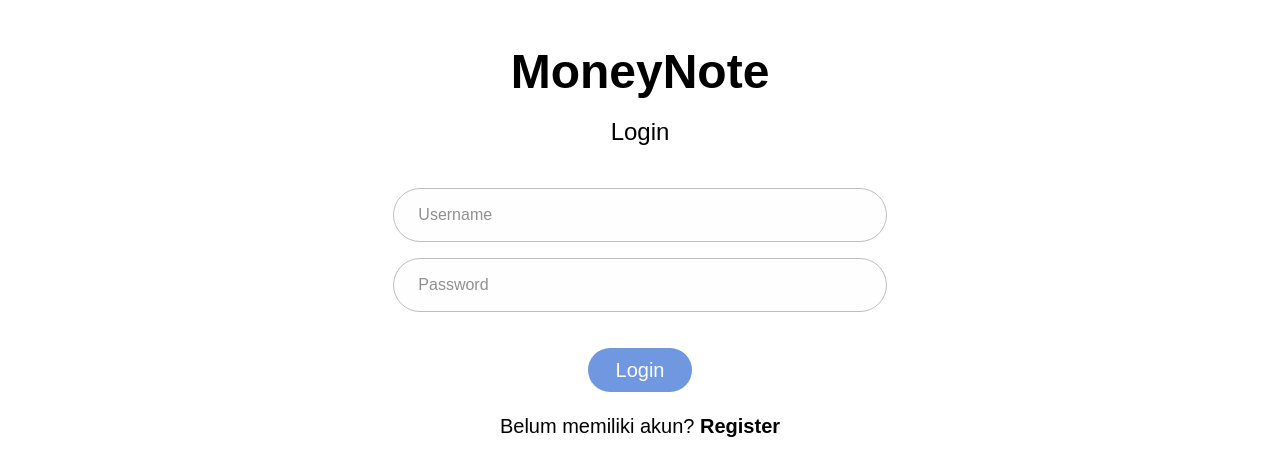
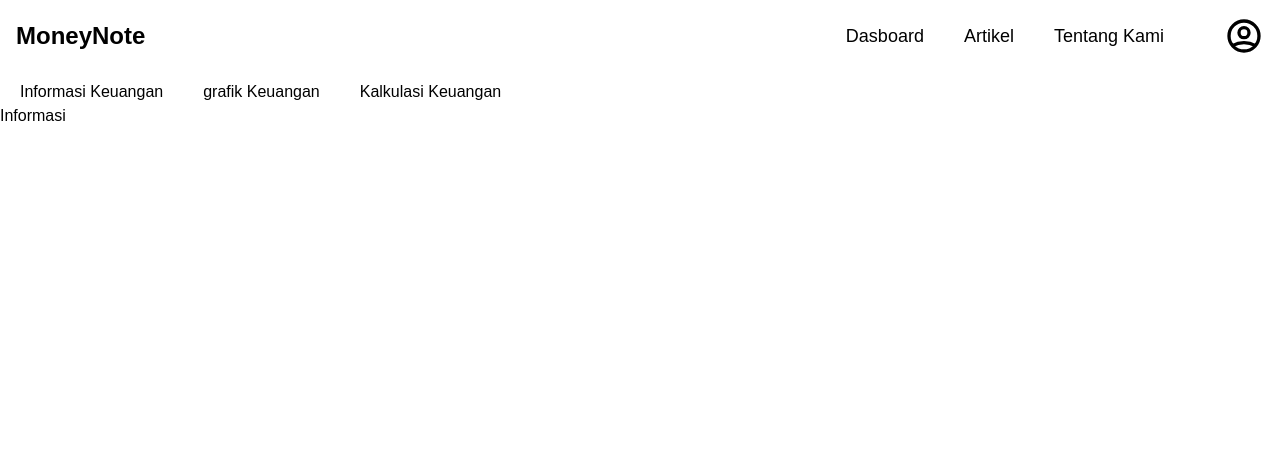
Before and after one commit to alirafli/money-note, a React (Vite) app: page /informasi-keuangan in a window 1280 px wide. Before the commit this address led to /login. Shown: the top 476 px of the page. Built offline with nearby package versions, Linux system fonts and the light colour scheme.

Commit message:
feat: add navlink at homepage

```diff
--- a/src/components/Navbar/index.jsx
+++ b/src/components/Navbar/index.jsx
@@ -36,7 +36,7 @@ const Navbar = () => {
                 <div className="flex-1 flex items-center justify-center sm:items-stretch sm:justify-between">
                   <div className="flex-shrink-0 flex items-center">
                     <Link
-                      to="/"
+                      to="/informasi-keuangan"
                       className="font-semibold text-black text-xl md:text-2xl font-playfair_display"
                     >
                       MoneyNote
--- a/src/context/UserContext.jsx
+++ b/src/context/UserContext.jsx
@@ -1,7 +1,7 @@
 import React, { createContext, useContext, useState } from "react";
 
 export const defaultValue = {
-  isAuthenticated: false,
+  isAuthenticated: true,
 };
 
 const UserContext = createContext(defaultValue);
--- /dev/null
+++ b/src/pages/Artikel/index.jsx
@@ -0,0 +1,9 @@
+import React from 'react'
+
+const Artikel = () => {
+  return (
+    <div className='pt-20'>Artikel</div>
+  )
+}
+
+export default Artikel
--- a/src/pages/Homepage/index.jsx
+++ b/src/pages/Homepage/index.jsx
@@ -1,10 +1,18 @@
 import React from "react";
+import { Link, Outlet } from "react-router-dom";
 import { Text } from "../../components";
 
 const Homepage = () => {
   return (
     <div className="pt-20">
-      <Text>Homepage</Text>
+      <div className="">
+        <Link to="/informasi-keuangan" className="mx-5">Informasi Keuangan</Link>
+        <Link to="/grafik-keuangan" className="mx-5">grafik Keuangan</Link>
+        <Link to="/kalkulasi-keuangan" className="mx-5">Kalkulasi Keuangan</Link>
+      </div>
+      <div>
+        <Outlet />
+      </div>
     </div>
   );
 };
--- /dev/null
+++ b/src/pages/Keuangan/Grafik/index.jsx
@@ -0,0 +1,9 @@
+import React from 'react'
+
+const Grafik = () => {
+  return (
+    <div>Grafik</div>
+  )
+}
+
+export default Grafik
--- /dev/null
+++ b/src/pages/Keuangan/Informasi/index.jsx
@@ -0,0 +1,9 @@
+import React from 'react'
+
+const Informasi = () => {
+  return (
+    <div>Informasi</div>
+  )
+}
+
+export default Informasi
--- /dev/null
+++ b/src/pages/Keuangan/Kalkulasi/index.jsx
@@ -0,0 +1,9 @@
+import React from 'react'
+
+const Kalkulasi = () => {
+  return (
+    <div>Kalkulasi</div>
+  )
+}
+
+export default Kalkulasi
--- /dev/null
+++ b/src/pages/TentangKami/index.jsx
@@ -0,0 +1,9 @@
+import React from 'react'
+
+const TentangKami = () => {
+  return (
+    <div className='pt-20'>TentangKami</div>
+  )
+}
+
+export default TentangKami
--- a/src/routers/AuthRoute.jsx
+++ b/src/routers/AuthRoute.jsx
@@ -6,7 +6,7 @@ const AuthRoute = () => {
   const { isAuthenticated } = useUserContext();
 
   if (isAuthenticated) {
-    return <Navigate to="/" />;
+    return <Navigate to="/informasi-keuangan" />;
   }
 
   return <Outlet />;
--- a/src/routers/index.jsx
+++ b/src/routers/index.jsx
@@ -1,5 +1,11 @@
 import React, { useEffect } from "react";
-import { BrowserRouter, Route, Routes, useLocation } from "react-router-dom";
+import {
+  BrowserRouter,
+  Route,
+  Routes,
+  useLocation,
+  Navigate,
+} from "react-router-dom";
 import { HelmetProvider } from "react-helmet-async";
 import { UserWrapper } from "../context/UserContext";
 import { Navbar } from "../components";
@@ -11,6 +17,11 @@ import Login from "../pages/Login";
 import Homepage from "../pages/Homepage";
 import NotFound from "../pages/NotFound";
 import Register from "../pages/Register";
+import Artikel from "../pages/Artikel";
+import TentangKami from "../pages/TentangKami";
+import Informasi from "../pages/Keuangan/Informasi";
+import Kalkulasi from "../pages/Keuangan/Kalkulasi";
+import Grafik from "../pages/Keuangan/Grafik";
 
 const ScrollToTop = () => {
   const { pathname } = useLocation();
@@ -35,7 +46,13 @@ const Routers = () => {
             </Route>
             <Route element={<ProtectedRoute />}>
               <Route element={<Navbar />}>
-                <Route path="/" element={<Homepage />} />
+                <Route path="/" element={<Homepage />}>
+                  <Route path="informasi-keuangan" element={<Informasi />} />
+                  <Route path="grafik-keuangan" element={<Grafik />} />
+                  <Route path="kalkulasi-keuangan" element={<Kalkulasi />} />
+                </Route>
+                <Route path="/artikel" element={<Artikel />} />
+                <Route path="/tentang-kami" element={<TentangKami />} />
                 <Route path="*" element={<NotFound />} />
               </Route>
             </Route>
```
